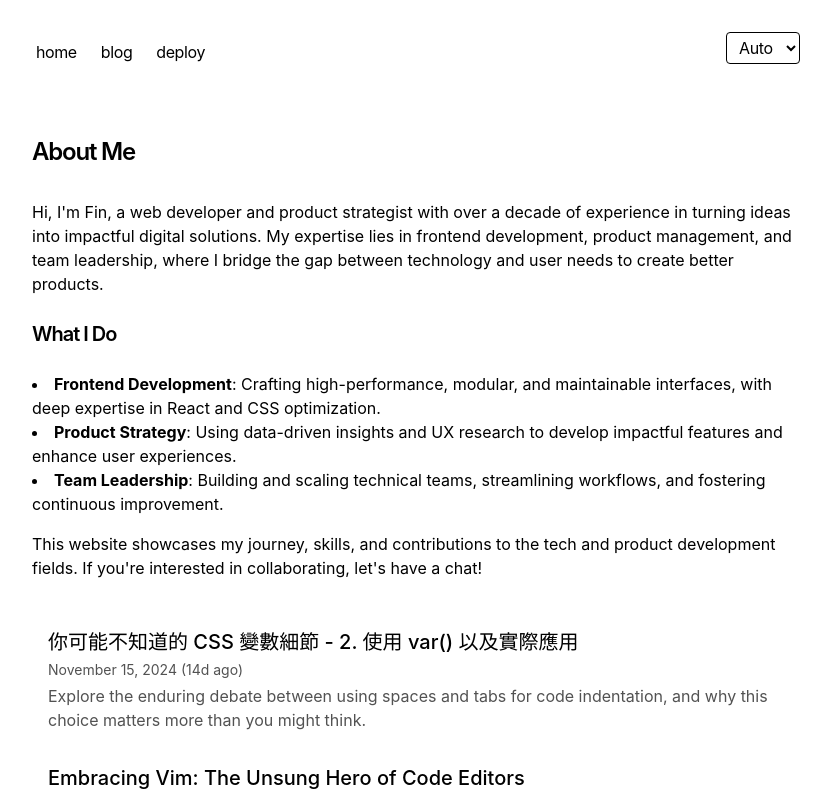
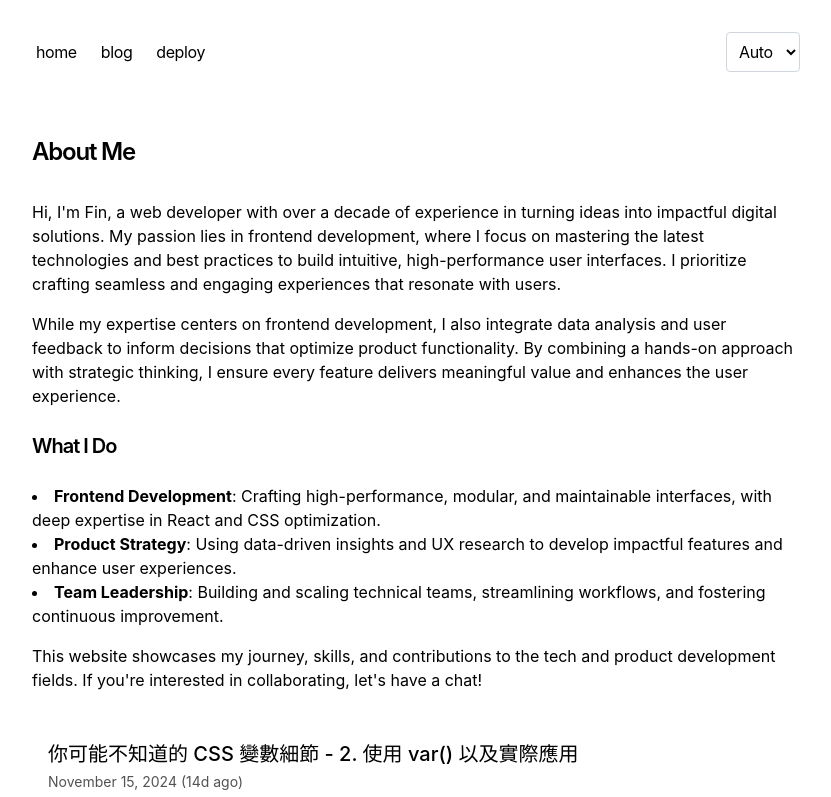
Before and after one commit to finfin/personal-site, a Next.js app: page / in a window 1280 px wide. Shown: the top 797 px of the page, without its empty margins (224-1055 px from the left). Built offline with nearby package versions, Linux system fonts and the light colour scheme.

Commit message:
theme toggle: auto theme (use system setting) and force light / dark theme

```diff
--- a/app/components/nav.tsx
+++ b/app/components/nav.tsx
@@ -1,4 +1,5 @@
 import Link from 'next/link'
+import { ThemeSelect } from './theme-select';
 
 const navItems = {
   '/': {
@@ -12,12 +13,8 @@ const navItems = {
   },
 }
 
-interface NavbarProps {
-  theme: string | undefined;
-  onThemeChange: (theme: string) => void;
-}
 
-export function Navbar({ theme, onThemeChange }: NavbarProps) {
+export function Navbar() {
   return (
     <aside className="-ml-[8px] mb-16 tracking-tight">
       <div className="lg:sticky lg:top-20">
@@ -39,15 +36,7 @@ export function Navbar({ theme, onThemeChange }: NavbarProps) {
             })}
           </div>
           <div className="ml-auto">
-            <select
-              value={theme}
-              onChange={(e) => onThemeChange(e.target.value)}
-              className="border rounded px-2 py-1"
-            >
-              <option value="system">Auto</option>
-              <option value="light">Light</option>
-              <option value="dark">Dark</option>
-            </select>
+            <ThemeSelect />
           </div>
         </nav>
       </div>
--- /dev/null
+++ b/app/components/theme-select.tsx
@@ -0,0 +1,18 @@
+'use client'
+import { useTheme } from '../provider/theme-provider';
+
+export function ThemeSelect() {
+  const { theme, setTheme } = useTheme();
+
+  return (
+    <select
+      value={theme}
+      onChange={(e) => setTheme(e.target.value)}
+      className="bg-white dark:bg-gray-800 text-black dark:text-white p-2 rounded border border-gray-300 dark:border-gray-600"
+    >
+      <option value="auto">Auto</option>
+      <option value="light">Light</option>
+      <option value="dark">Dark</option>
+    </select>
+  );
+}
--- a/app/layout.tsx
+++ b/app/layout.tsx
@@ -5,9 +5,9 @@ import { GeistMono } from 'geist/font/mono'
 import { Analytics } from '@vercel/analytics/react'
 import { SpeedInsights } from '@vercel/speed-insights/next'
 import Footer from './components/footer'
-import ClientNav from './components/client-nav'
+import { Navbar} from './components/nav'
 import { baseUrl } from './sitemap'
-import { ThemeProvider } from "next-themes"
+import { ThemeProvider } from "./provider/theme-provider";
 
 export const metadata: Metadata = {
   metadataBase: new URL(baseUrl),
@@ -55,11 +55,9 @@ export default function RootLayout({
       suppressHydrationWarning
     >
       <body className="antialiased max-w-3xl mx-4 mt-8 lg:mx-auto">
-        <ThemeProvider
-          attribute="data-theme"
-        >
+        <ThemeProvider>
           <main className="flex-auto min-w-0 mt-6 flex flex-col px-2 md:px-0">
-            <ClientNav />
+            <Navbar />
             {children}
             <Footer />
             <Analytics />
--- a/app/page.tsx
+++ b/app/page.tsx
@@ -11,7 +11,10 @@ export default function Home() {
         About Me
       </h1>
       <p className="mb-4">
-        Hi, I'm Fin, a web developer and product strategist with over a decade of experience in turning ideas into impactful digital solutions. My expertise lies in frontend development, product management, and team leadership, where I bridge the gap between technology and user needs to create better products.
+        Hi, I'm Fin, a web developer with over a decade of experience in turning ideas into impactful digital solutions. My passion lies in frontend development, where I focus on mastering the latest technologies and best practices to build intuitive, high-performance user interfaces. I prioritize crafting seamless and engaging experiences that resonate with users.
+      </p>
+      <p>
+        While my expertise centers on frontend development, I also integrate data analysis and user feedback to inform decisions that optimize product functionality. By combining a hands-on approach with strategic thinking, I ensure every feature delivers meaningful value and enhances the user experience.
       </p>
       <h2 className="my-6 text-xl font-semibold tracking-tighter">What I Do</h2>
       <ul className="mb-4 list-disc list-inside">
--- /dev/null
+++ b/app/provider/theme-provider.tsx
@@ -0,0 +1,76 @@
+'use client'
+
+import { createContext, useContext, useEffect, useState, useMemo } from 'react'
+
+interface ThemeContextType {
+  theme: string
+  currentTheme: string
+  setTheme: (theme: string) => void
+}
+
+const ThemeContext = createContext<ThemeContextType | undefined>(undefined)
+
+// 同步獲取初始主題
+const getInitialTheme = () => {
+  if (typeof window === 'undefined') return 'auto'
+  return localStorage.getItem('theme') || 'auto'
+}
+
+const initialTheme = getInitialTheme()
+
+export function ThemeProvider({ children }: { children: React.ReactNode }) {
+  const [userTheme, setUserTheme] = useState(initialTheme)
+
+  // 派生 currentTheme
+  const currentTheme = useMemo(() => {
+    if (typeof window === 'undefined') return 'light'
+
+    if (userTheme === 'auto') {
+      return window.matchMedia('(prefers-color-scheme: dark)').matches ? 'dark' : 'light'
+    }
+    return userTheme as 'light' | 'dark'
+  }, [userTheme])
+
+  // 處理主題變化和 DOM 更新
+  useEffect(() => {
+    if (typeof window === 'undefined') return;
+
+    document.documentElement.setAttribute('data-theme', currentTheme);
+
+    if (userTheme === 'auto') {
+      const mediaQuery = window.matchMedia('(prefers-color-scheme: dark)');
+
+      const handleChange = (e: MediaQueryListEvent) => {
+        const newTheme = e.matches ? 'dark' : 'light';
+        document.documentElement.setAttribute('data-theme', newTheme);
+      };
+
+      mediaQuery.addEventListener('change', handleChange);
+      return () => mediaQuery.removeEventListener('change', handleChange);
+    }
+  }, [userTheme, currentTheme]);
+
+  const handleThemeChange = (newTheme: string) => {
+    setUserTheme(newTheme)
+    localStorage.setItem('theme', newTheme)
+  }
+
+  console.log('userTheme:', userTheme, 'currentTheme:', currentTheme);
+  return (
+    <ThemeContext.Provider value={{
+      theme: userTheme,
+      currentTheme,
+      setTheme: handleThemeChange
+    }}>
+      {children}
+    </ThemeContext.Provider>
+  )
+}
+
+export function useTheme() {
+  const context = useContext(ThemeContext)
+  if (context === undefined) {
+    throw new Error('useTheme must be used within a ThemeProvider')
+  }
+  return context
+}
```
